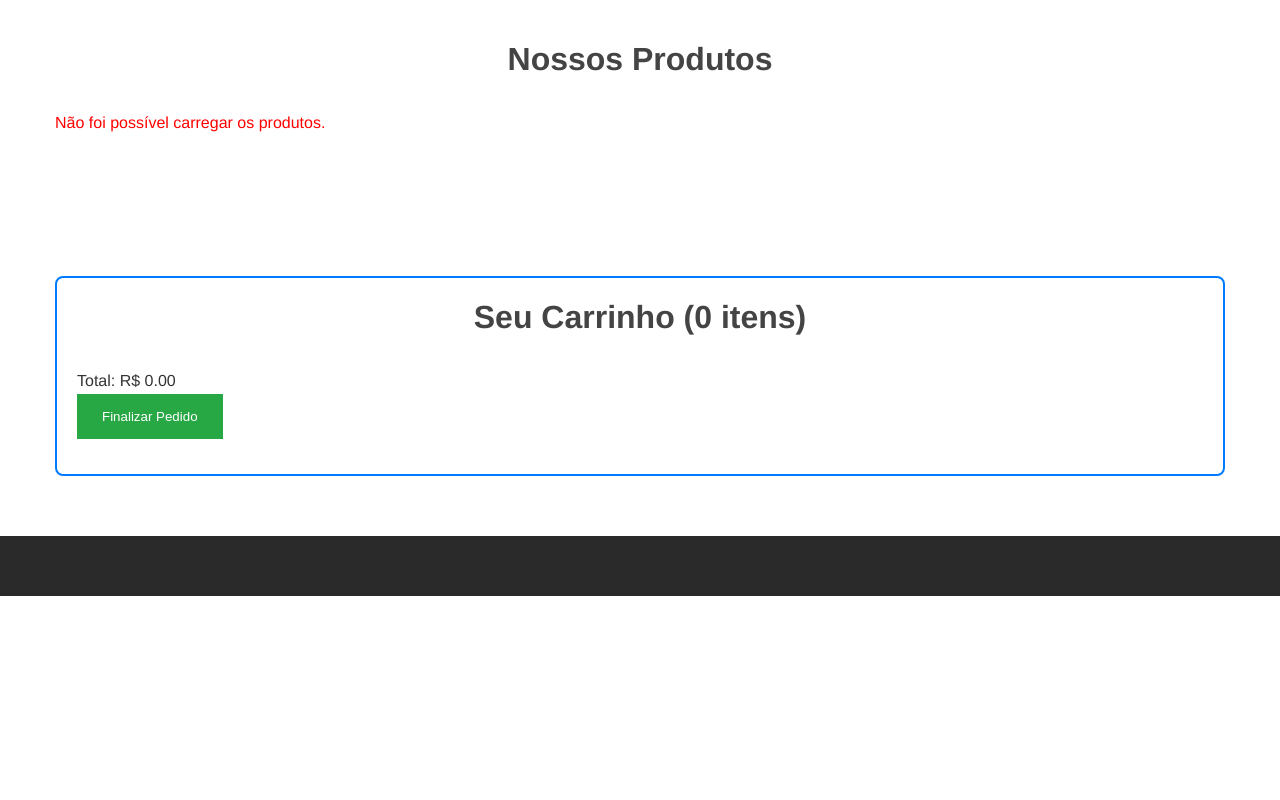
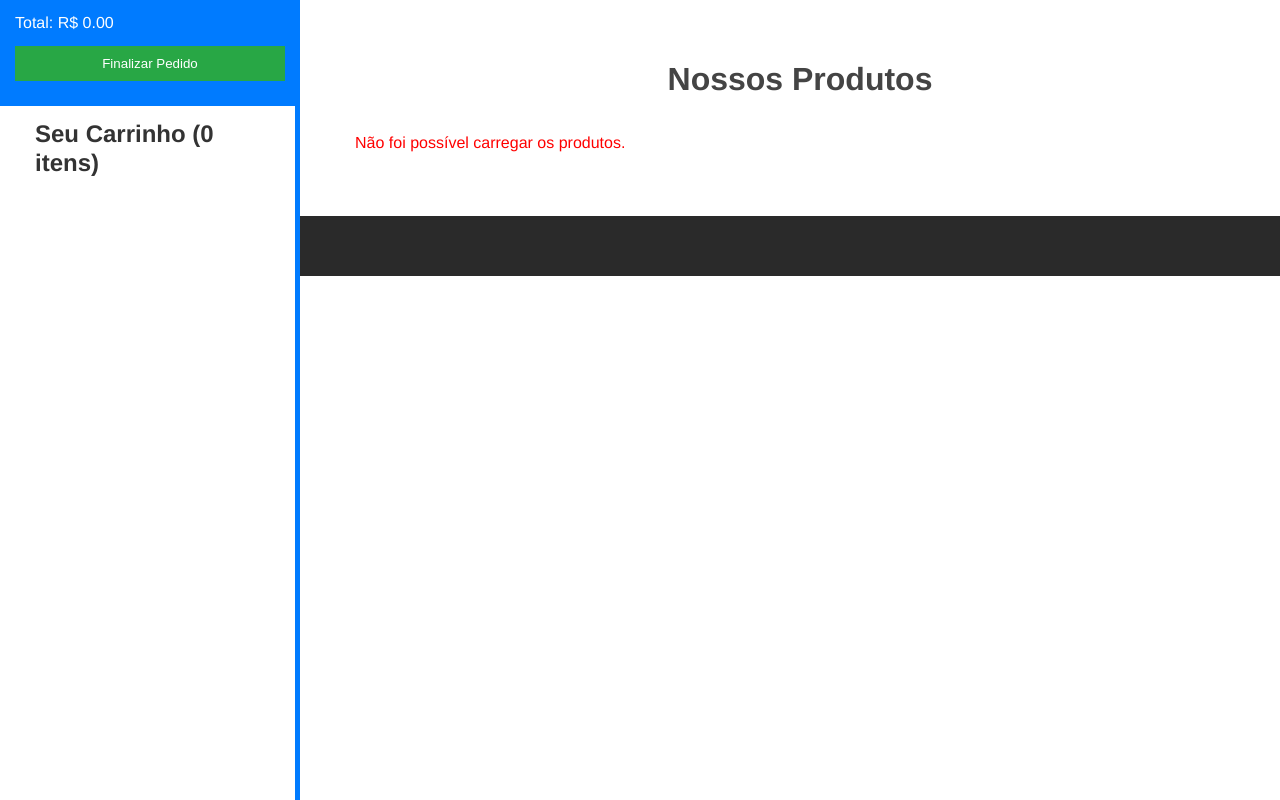
Before and after one commit to faustinopsy/kipedreirox, a PHP site: page /produtos.html in a window 1280 px wide. Run offline with PHP 8.4, Linux system fonts and the light colour scheme.

Commit message:
estilizando o carrinho

```diff
--- a/assets/js/carrinho.js
+++ b/assets/js/carrinho.js
@@ -2,11 +2,10 @@ function renderizarCarrinho() {
     cartItemsEl.innerHTML = '';
     let total = 0;
     let totalItens = 0;
-
     carrinho.forEach(item => {
         const precoItemTotal = (item.preco * item.quantidade).toFixed(2);
         const itemHtml = `
-            <li>
+            <li class="cart-item">
                 ${item.nome} - R$ ${parseFloat(item.preco).toFixed(2)} x ${item.quantidade} = R$ ${precoItemTotal}
                 <button class="btn-remove-cart w3-button w3-tiny w3-red w3-padding-small"
                         data-id="${item.id}"
--- a/backend/Rotas/Rotas.php
+++ b/backend/Rotas/Rotas.php
@@ -32,6 +32,8 @@ class Rotas
             ],
 
             "POST" => [
+                 '/api/pedidos' => 'PublicApiController@salvarPedido',
+
                 "/usuario/salvar" => "UsuarioController@salvarUsuario",
                 "/usuario/atualizar/{id}" => "UsuarioController@atualizarUsuario",
                 "/usuario/deletar/{id}" => "UsuarioController@deletarUsuario",
@@ -43,7 +45,7 @@ class Rotas
                 '/servico/atualizar' => 'ServicoController@atualizarServico',
                 '/servico/deletar' => 'ServicoController@deletarServico',
 
-                '/api/pedidos' => 'PublicApiController@salvarPedido',
+
             ]
         ];
     }
--- a/produtos.html
+++ b/produtos.html
@@ -7,12 +7,18 @@
     <link rel="stylesheet" href="assets/css/style.css">
     <style>
         .produtos-grid { display: grid; grid-template-columns: repeat(auto-fill, minmax(250px, 1fr)); gap: 20px; }
-        .produto-card { border: 1px solid #ddd; border-radius: 8px; overflow: hidden; text-align: center; }
+        .produto-card { border: 1px solid #ddd; border-radius: 8px; overflow: hidden; text-align: center; position: relative; height: 200px;}
         .produto-card img { max-width: 100%; height: 200px; object-fit: cover; }
         .produto-card h3 { margin: 10px 0; }
         .produto-card p { font-weight: bold; color: #0056b3; }
-        .produto-card button { background: #007bff; color: white; border: none; padding: 10px 15px; cursor: pointer; width: 100%; }
-        .carrinho-resumo { margin-top: 40px; padding: 20px; border: 2px solid #007bff; border-radius: 8px; }
+        .produto-card button { background: #007bff; color: white; border: none; padding: 10px 15px; cursor: pointer; width: 100%;position: absolute; left:0; bottom: 0;}
+        .carrinho-resumo { margin-top: 40px; padding: 20px;  }
+        main { margin-left: 320px; padding: 20px; }
+        aside{ position: fixed; left: 0; top: 0; width: 300px; height: 100vh ;background-color: rgb(255, 255, 255); border-right: 5px solid #007bff; overflow-y: auto; }
+        #btn-finalizar{ background: #28a745; color: white; border: none; padding: 10px 15px; cursor: pointer; width: 100%; margin-top: 10px;}
+        #cart-subtotal{position: fixed; left: 0; top: 0;  background: #007bff; color: white; border: none; width: 300px; padding: 10px 15px; cursor: pointer;}
+        .cart-item{ display: flex; justify-content: space-between; align-items: center; border-bottom: 1px solid #ddd; padding: 10px 0}
+        .btn-remove-cart{ background: #dc3545; color: white; border: none; padding: 5px 10px; cursor: pointer;}
     </style>
 </head>
 <body>
@@ -27,20 +33,21 @@
                 </div>
             </div>
         </section>
-
+    </main>
+    <aside>
         <section class="carrinho">
             <div class="container">
                 <div id="carrinho-resumo" class="carrinho-resumo">
-                    <h2>Seu Carrinho (<span id="cart-count">0</span> itens)</h2>
+                    <h3>Seu Carrinho (<span id="cart-count">0</span> itens)</h3>
                     <ul id="cart-items">
                     </ul>
-                    <p>Total: R$ <span id="cart-total">0.00</span></p>
-                    <button id="btn-finalizar" style="background: #28a745; color: white; border: none; padding: 15px 25px; cursor: pointer;">Finalizar Pedido</button>
-                    <div id="pedido-status" style="margin-top: 15px;"></div>
+                    <div id="cart-subtotal">Total: R$ <span id="cart-total">0.00</span>
+                    <button id="btn-finalizar">Finalizar Pedido</button>
+                    <div id="pedido-status" style="margin-top: 15px;"></div></div>
                 </div>
             </div>
         </section>
-    </main>
+    </aside>
 
     <footer class="rodape">
     </footer>
```
Also changed, not shown: backend/Controllers/PublicApiController.php (+2 -7 lines).
